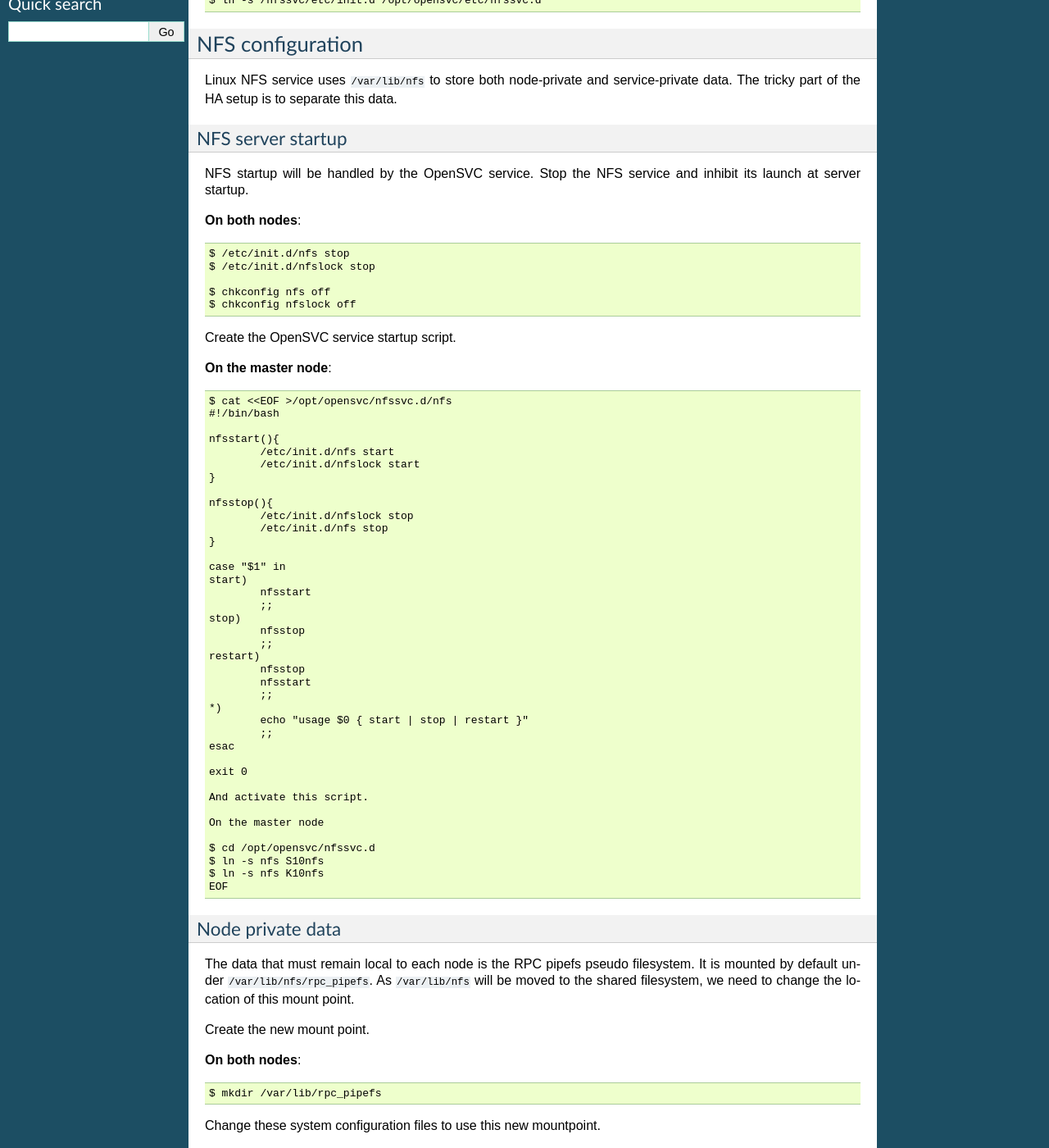
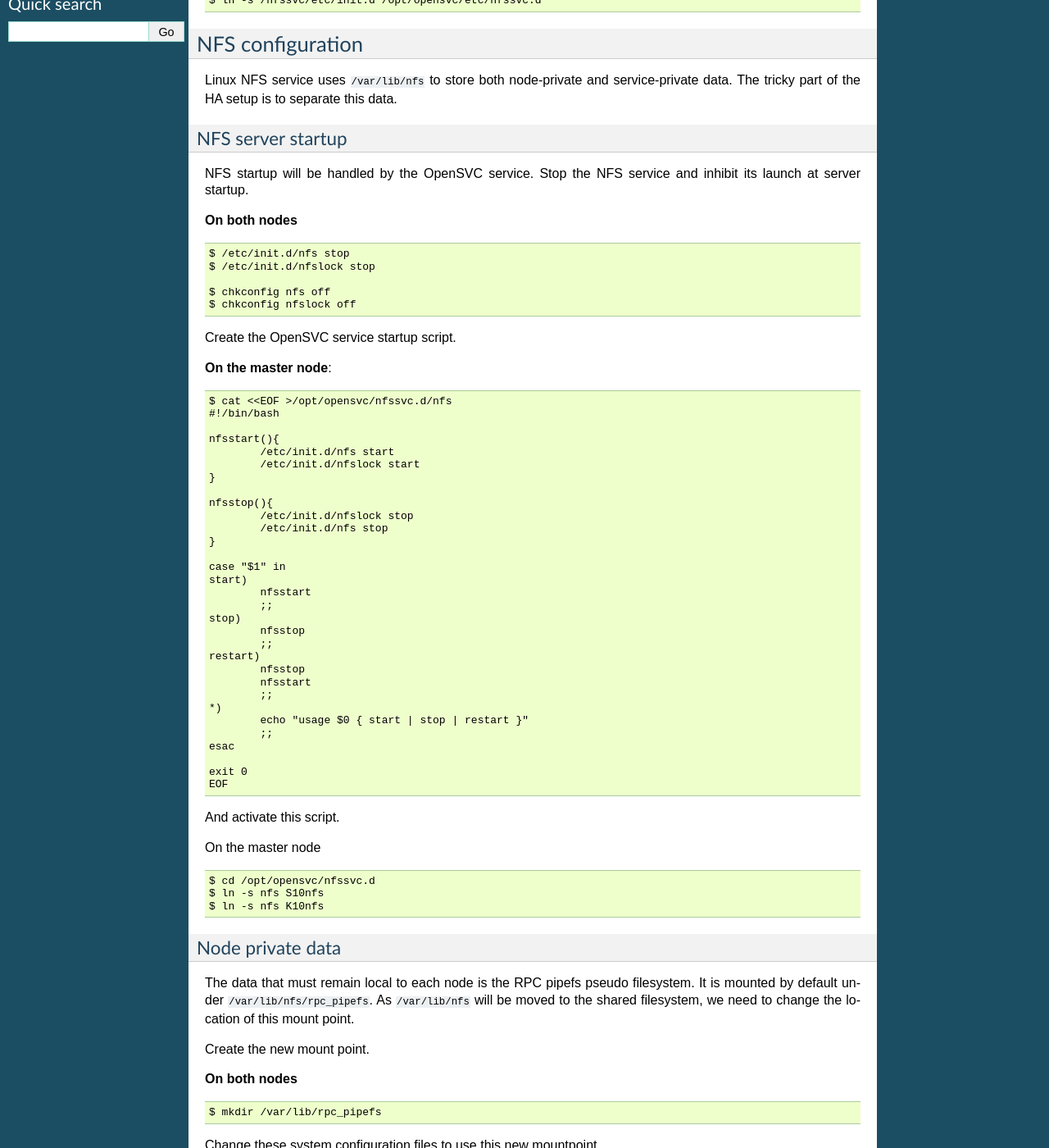
Before and after one commit to opensvc/docs.opensvc.com, a Sphinx documentation site: the page built from source/howto.nfsha.rst, in a window 1280 px wide and 1400 px high, scrolled down 370 px. Shown: the whole window at 82% size. Built offline with Sphinx 7.4.7, drawn with Linux system fonts in a browser that asks for light colours; comment, search, counter and statistics services are not loaded.

Commit message:
Fix sphinx warnings

```diff
--- a/source/howto.nfsha.rst
+++ b/source/howto.nfsha.rst
@@ -10,10 +10,12 @@
 
 Make sure the ``/opt/opensvc/nfssvc.d`` symlink points to a directory hosted on a shared filesystem, handled by the nfssvc OpenSVC service. This howto uses ``/nfssvc`` as the root service shared filesystem.
 
-**On the master node**::
+**On the master node**
 
-	$ mkdir -p /nfssvc/etc/init.d
-	$ ln -s /nfssvc/etc/init.d /opt/opensvc/etc/nfssvc.d
+::
+
+        $ mkdir -p /nfssvc/etc/init.d
+        $ ln -s /nfssvc/etc/init.d /opt/opensvc/etc/nfssvc.d
 
 NFS configuration
 =================
@@ -25,57 +27,63 @@
 
 NFS startup will be handled by the OpenSVC service. Stop the NFS service and inhibit its launch at server startup.
 
-**On both nodes**::
+**On both nodes**
 
-	$ /etc/init.d/nfs stop
-	$ /etc/init.d/nfslock stop
+::
 
-	$ chkconfig nfs off
-	$ chkconfig nfslock off
+        $ /etc/init.d/nfs stop
+        $ /etc/init.d/nfslock stop
+
+        $ chkconfig nfs off
+        $ chkconfig nfslock off
 
 Create the OpenSVC service startup script.
 
-**On the master node**::
+**On the master node**:
 
-	$ cat <<EOF >/opt/opensvc/nfssvc.d/nfs
-	#!/bin/bash
+::
 
-	nfsstart(){
-		/etc/init.d/nfs start
-		/etc/init.d/nfslock start
-	}
+        $ cat <<EOF >/opt/opensvc/nfssvc.d/nfs
+        #!/bin/bash
 
-	nfsstop(){
-		/etc/init.d/nfslock stop
-		/etc/init.d/nfs stop
-	}
+        nfsstart(){
+        	/etc/init.d/nfs start
+        	/etc/init.d/nfslock start
+        }
 
-	case "$1" in
-	start)
-		nfsstart
-		;;
-	stop)
-		nfsstop
-		;;
-	restart)
-		nfsstop
-		nfsstart
-		;;
-	*)
-		echo "usage $0 { start | stop | restart }"
-		;;
-	esac
+        nfsstop(){
+        	/etc/init.d/nfslock stop
+        	/etc/init.d/nfs stop
+        }
 
-	exit 0
+        case "$1" in
+        start)
+        	nfsstart
+        	;;
+        stop)
+        	nfsstop
+        	;;
+        restart)
+        	nfsstop
+        	nfsstart
+        	;;
+        *)
+        	echo "usage $0 { start | stop | restart }"
+        	;;
+        esac
 
-	And activate this script.
+        exit 0
+        EOF
 
-	On the master node
+And activate this script.
 
-	$ cd /opt/opensvc/nfssvc.d
-	$ ln -s nfs S10nfs
-	$ ln -s nfs K10nfs
-	EOF
+On the master node
+
+::
+
+        $ cd /opt/opensvc/nfssvc.d
+        $ ln -s nfs S10nfs
+        $ ln -s nfs K10nfs
 
 Node private data
 -----------------
@@ -84,37 +92,47 @@
 
 Create the new mount point.
 
-**On both nodes**::
+**On both nodes**
 
-	$ mkdir /var/lib/rpc_pipefs
+::
+
+        $ mkdir /var/lib/rpc_pipefs
 
 Change these system configuration files to use this new mountpoint.
 
-**On both nodes**::
+**On both nodes**
 
-	/etc/modprobe.d/modprobe.conf.dist
-	/etc/idmapd.conf
+::
+
+        /etc/modprobe.d/modprobe.conf.dist
+        /etc/idmapd.conf
 
 Service private data
 --------------------
 
 ``/var/lib/nfs`` contains data essential for nfs client sessions takeover. Thus, this directory must follow the service in case of failover.
 
-**On the master node**::
+**On the master node**
 
-$ mkdir -p /nfssvc/var/lib
-$ mv /var/lib/nfs /nfssvc/var/lib/nfs
+::
+
+        $ mkdir -p /nfssvc/var/lib
+        $ mv /var/lib/nfs /nfssvc/var/lib/nfs
 
 The exports list should also move with the service, to avoid configuration drift between the 2 nodes.
 
-**On the master node**::
+**On the master node**
 
-	$ mv /etc/exports /opt/opensvc/etc/nfssvc.d/
+::
 
-**On both nodes**::
+        $ mv /etc/exports /opt/opensvc/etc/nfssvc.d/
 
-	$ ln -sf /nfssvc/var/lib/nfs /var/lib/nfs
-	$ ln -sf /opt/opensvc/etc/nfssvc.d/exports /etc/exports
+**On both nodes**
+
+::
+
+        $ ln -sf /nfssvc/var/lib/nfs /var/lib/nfs
+        $ ln -sf /opt/opensvc/etc/nfssvc.d/exports /etc/exports
 
 Configure nfs to listen on the service IP address
 
```
